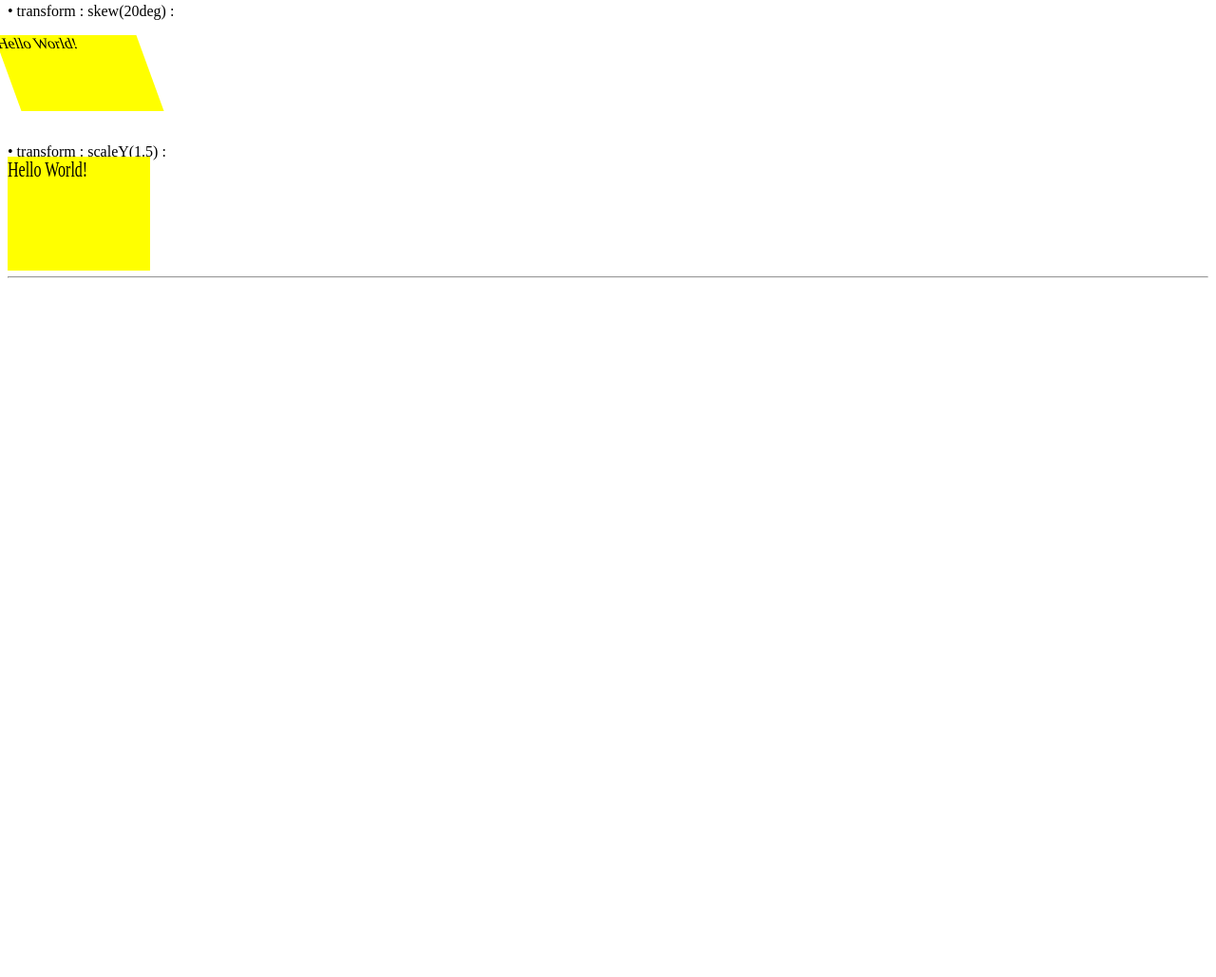
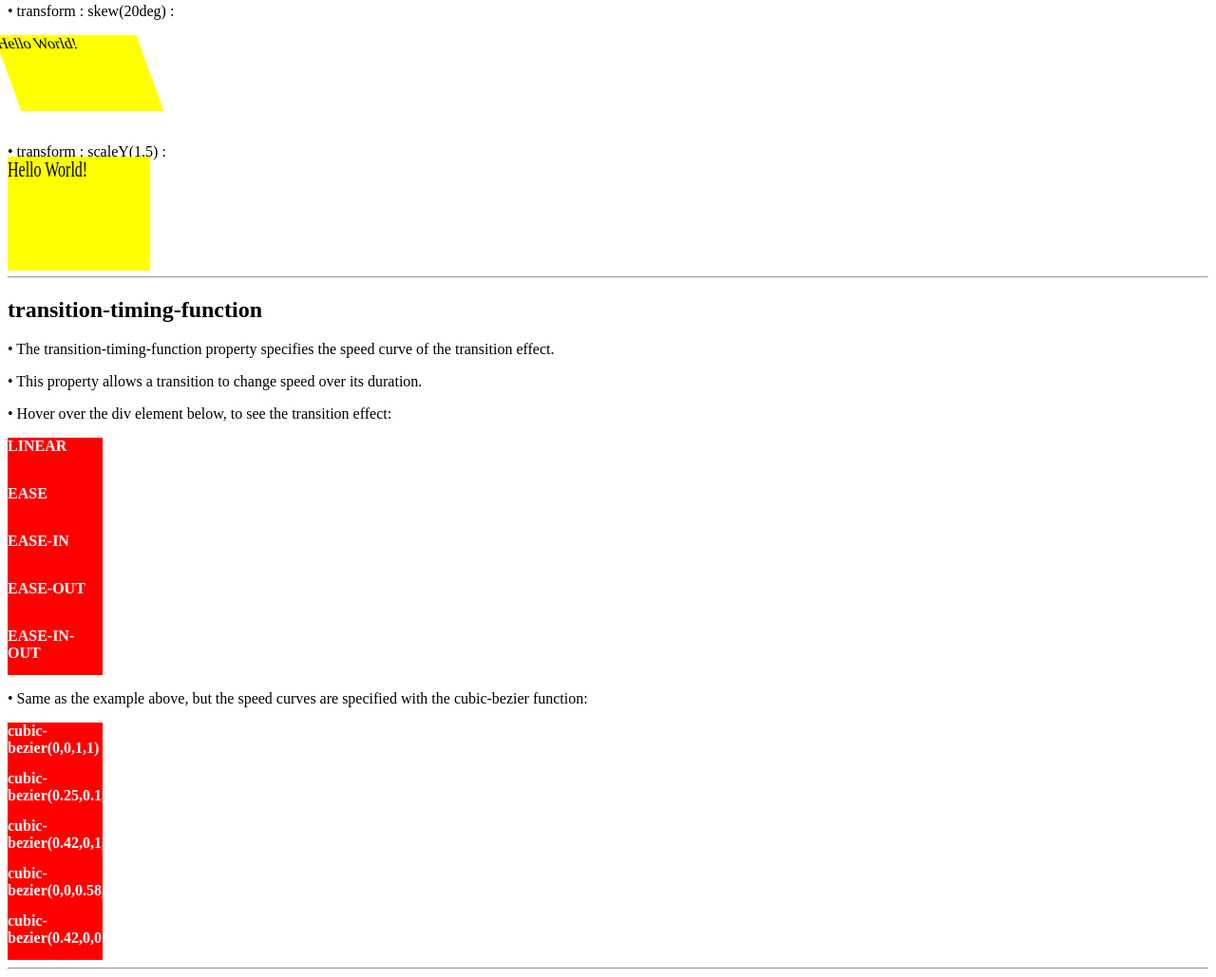
Before and after one commit to shubham2o/JS-and-CSS-Clock, a plain HTML site: page doubts.html in a window 1280 px wide. Shown: the part 681-1710 px from the top of the page at 95% size. Before the commit the page ends 982 px from the top, so only its background shows below. Drawn offline with Linux system fonts and the light colour scheme.

Commit message:
transition - timing - function added

```diff
--- a/doubts.css
+++ b/doubts.css
@@ -41,3 +41,85 @@ div.c {
     background-color : yellow;
     transform : scaleY(1.5);
 }
+
+
+/* transition-timing-function */
+.ttf {
+    width : 100px;
+    height : 50px;
+    background : red;
+    color : white;
+    font-weight : bold;
+    transition : width 2s;
+}
+
+
+.ttf:hover {
+    width : 300px;
+}
+
+
+#linear {
+    transition-timing-function : linear;
+}
+
+
+#ease {
+    transition-timing-function : ease;
+}
+
+
+#ease-in {
+    transition-timing-function : ease-in;
+}
+
+
+#ease-out {
+    transition-timing-function : ease-out;
+}
+
+
+#ease-in-out {
+    transition-timing-function : ease-in-out;
+}
+
+
+/* cubic-bezier-function */
+.cbf {
+    width : 100px;
+    height : 50px;
+    background : red;
+    color : white;
+    font-weight : bold;
+    transition : width 2s;
+}
+
+
+.cbf:hover {
+    width : 300px;
+}
+
+
+#div3 {
+    transition-timing-function : cubic-bezier(0,0,1,1);
+}
+
+
+#div4 {
+    transition-timing-function : cubic-bezier(0.25,0.1,0.25,1);
+}
+
+
+#div5 {
+    transition-timing-function : cubic-bezier(0.42,0,1,1);
+}
+
+
+#div6 {
+    transition-timing-function : cubic-bezier(0,0,0.58,1);
+}
+
+
+#div7 {
+    transition-timing-function : cubic-bezier(0.42,0,0.58,1);
+}
--- a/doubts.html
+++ b/doubts.html
@@ -37,6 +37,24 @@
     <br>
     <hr>
 
+    <!-- transition-timing-function -->
+    <h2>transition-timing-function</h2>
+    <p>• The transition-timing-function property specifies the speed curve of the transition effect.</p>
+    <p>• This property allows a transition to change speed over its duration.</p>
+    <p>• Hover over the div element below, to see the transition effect:</p>
+    <div class="ttf" id="linear">LINEAR</div>
+    <div class="ttf" id="ease">EASE</div>
+    <div class="ttf" id="ease-in">EASE-IN</div>
+    <div class="ttf" id="ease-out">EASE-OUT</div>
+    <div class="ttf" id="ease-in-out">EASE-IN-OUT</div>
+    <p>• Same as the example above, but the speed curves are specified with the cubic-bezier function:</p>
+    <div class="cbf" id="div3">cubic-bezier(0,0,1,1)</div>
+    <div class="cbf" id="div4">cubic-bezier(0.25,0.1,0.25,1)</div>
+    <div class="cbf" id="div5">cubic-bezier(0.42,0,1,1)</div>
+    <div class="cbf" id="div6">cubic-bezier(0,0,0.58,1)</div>
+    <div class="cbf" id="div7">cubic-bezier(0.42,0,0.58,1)</div>
+    <hr>
+
     <script src="doubts.js"></script>
 </body>
 
```
